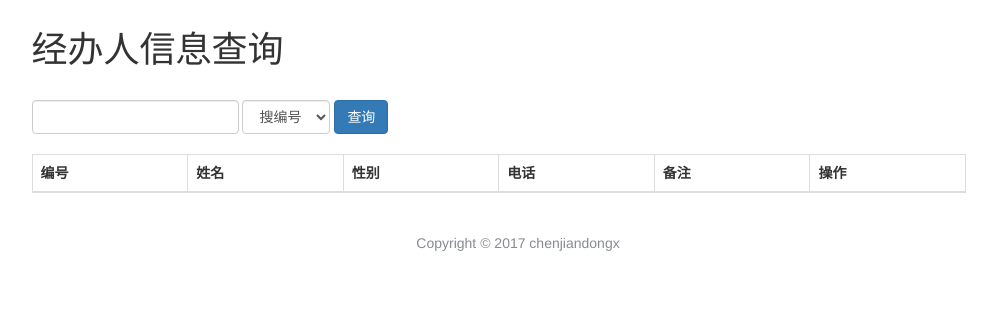
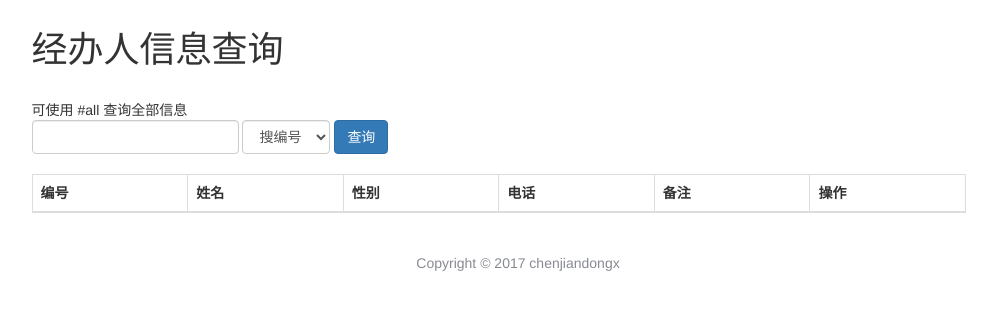
Before and after one commit to chenjiandongx/mim-system, a Flask app: page /query-agency in a window 1280 px wide. Shown: the part 52-362 px from the top of the page, without its empty margins (122-1119 px from the left). Run offline with Flask 2, Linux system fonts and the light colour scheme; a user stored in the database is signed in; data that the repository does not hold is empty; some libraries are stand-ins or nearby versions.

Commit message:
模板更新

```diff
--- a/app/templates/query_agency.html
+++ b/app/templates/query_agency.html
@@ -9,6 +9,7 @@
                 {{ message }}
         </div>
     {% endfor %}
+    可使用 #all 查询全部信息
     <form class="form-inline">
         <div class="form-group">
             <label class="sr-only" for="aQuery"></label>
--- a/app/templates/query_client.html
+++ b/app/templates/query_client.html
@@ -3,6 +3,7 @@
 {% block content %}
 <div class="queryTable">
     <h1>顾客信息查询</h1><br>
+    可使用 #all 查询全部信息
     <form class="form-inline">
         <div class="form-group">
             <label class="sr-only" for="cQuery"></label>
--- a/app/templates/query_medicine.html
+++ b/app/templates/query_medicine.html
@@ -9,6 +9,7 @@
                 {{ message }}
         </div>
     {% endfor %}
+    可使用 #all 查询全部信息
     <form class="form-inline">
         <div class="form-group">
             <label class="sr-only" for="mQuery"></label>
```
